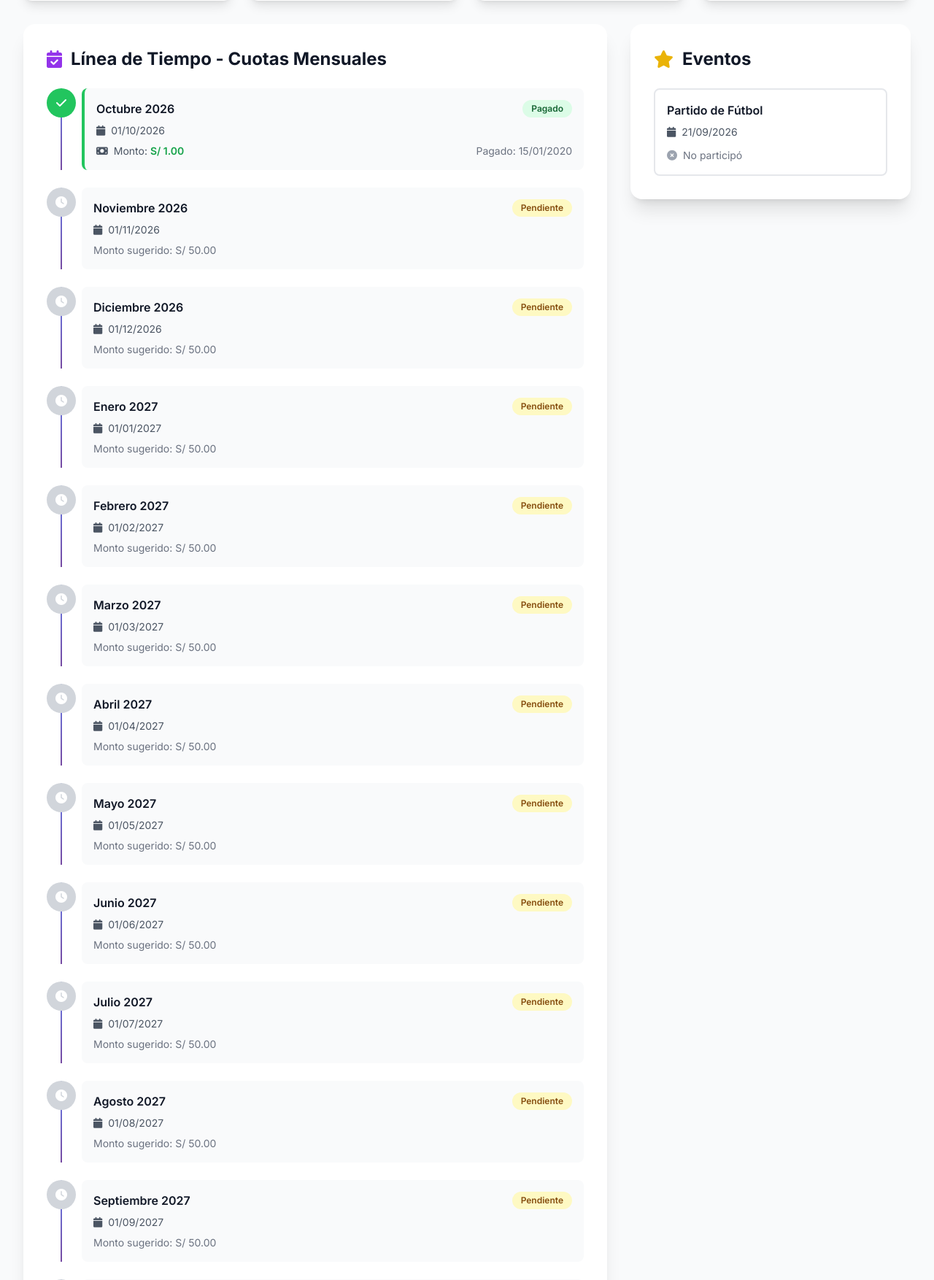
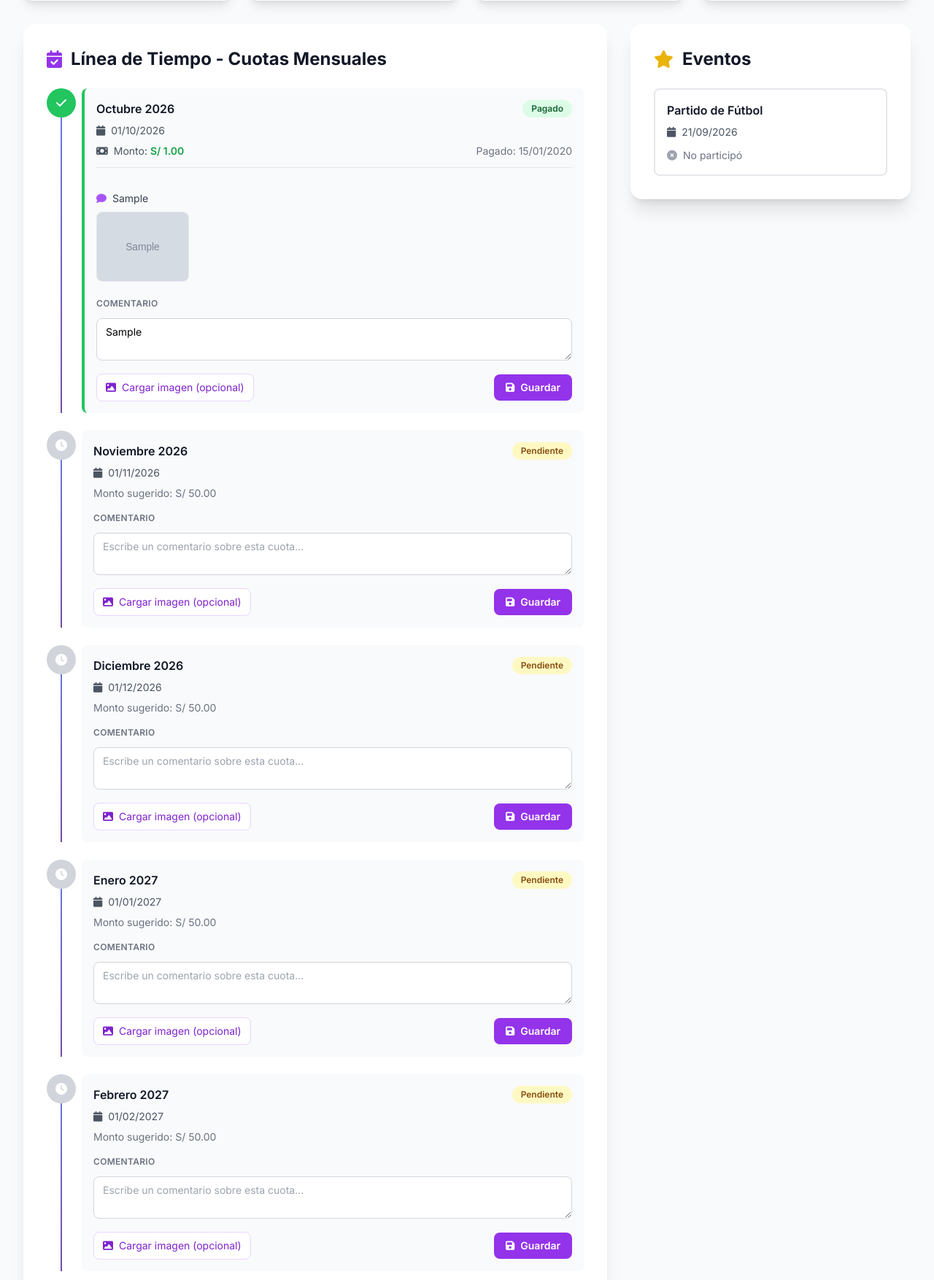
Before and after one commit to ingenioalex/VentaPOS, a Laravel app: page /seccionk/perfil/1 in a window 1280 px wide. Shown: the part 395-2149 px from the top of the page at 73% size. Run offline with Laravel 12, Linux system fonts and the light colour scheme; data comes from the database, SQL or seed files in the repository; tables that the repository leaves empty hold one stand-in row (values such as "Sample post"); grey boxes marked "Sample" are stand-in pictures; some libraries are stand-ins or nearby versions.

Commit message:
Permitir comentario e imagen opcional en cada cuota mensual
En el perfil se puede escribir un comentario debajo de cada cuota y cargar un comprobante. Se guarda en las tablas seccionk existentes, sin migración nueva.

Co-authored-by: Yuri Alexander Vargas Lazo <ingeniovargas@gmail.com>

```diff
--- a/app/Http/Controllers/SeccionK/SeccionKPublicoController.php
+++ b/app/Http/Controllers/SeccionK/SeccionKPublicoController.php
@@ -7,7 +7,8 @@ use App\Models\SeccionKEvento;
 use App\Models\SeccionKParticipacion;
 use App\Models\SeccionKPromocion;
 use Illuminate\Http\Request;
-use Illuminate\Support\Facades\DB;
+use Illuminate\Support\Facades\File;
+use Illuminate\Support\Str;
 
 class SeccionKPublicoController extends Controller
 {
@@ -64,6 +65,8 @@ class SeccionKPublicoController extends Controller
                 'pago' => $part?->pago ?? false,
                 'monto_aportado' => $part?->monto_aportado ?? 0,
                 'fecha_pago' => $part?->fecha_pago,
+                'comentario' => $part?->observaciones,
+                'imagen' => $part?->imagen_sustento,
             ];
         });
 
@@ -117,4 +120,59 @@ class SeccionKPublicoController extends Controller
         return redirect()->route('seccionk.perfil', $promocion->id)
             ->with('success', '¡Registro exitoso! Bienvenido a la Sección K - Promoción 2001.');
     }
+
+    public function guardarComentarioCuota(Request $request, $id, $eventoId)
+    {
+        $promocion = SeccionKPromocion::where('activo', true)->findOrFail($id);
+
+        $evento = SeccionKEvento::cuotasMensuales()
+            ->activos()
+            ->findOrFail($eventoId);
+
+        $request->validate([
+            'comentario' => 'nullable|string|max:1000',
+            'imagen' => 'nullable|image|mimes:jpg,jpeg,png,webp|max:4096',
+        ]);
+
+        if (! $request->filled('comentario') && ! $request->hasFile('imagen')) {
+            return redirect()
+                ->route('seccionk.perfil', $promocion->id)
+                ->withErrors(['comentario_'.$evento->id => 'Escribe un comentario o carga una imagen.'])
+                ->withFragment('cuota-'.$evento->id);
+        }
+
+        $participacion = SeccionKParticipacion::firstOrNew([
+            'promocion_id' => $promocion->id,
+            'evento_id' => $evento->id,
+        ]);
+
+        if ($request->filled('comentario')) {
+            $participacion->observaciones = $request->comentario;
+        }
+
+        if ($request->hasFile('imagen')) {
+            $directorio = public_path('uploads/seccionk');
+            File::ensureDirectoryExists($directorio);
+
+            $archivo = $request->file('imagen');
+            $nombre = $promocion->id.'_'.$evento->id.'_'.Str::random(8).'.'.$archivo->getClientOriginalExtension();
+            $archivo->move($directorio, $nombre);
+
+            if ($participacion->imagen_sustento) {
+                $anterior = public_path('uploads/seccionk/'.$participacion->imagen_sustento);
+                if (File::exists($anterior)) {
+                    File::delete($anterior);
+                }
+            }
+
+            $participacion->imagen_sustento = $nombre;
+        }
+
+        $participacion->save();
+
+        return redirect()
+            ->route('seccionk.perfil', $promocion->id)
+            ->with('success', 'Comentario guardado en la cuota de '.$evento->mes_cuota.'.')
+            ->withFragment('cuota-'.$evento->id);
+    }
 }
--- a/resources/views/seccionk/perfil.blade.php
+++ b/resources/views/seccionk/perfil.blade.php
@@ -109,13 +109,11 @@
 
                 <div class="space-y-6 relative">
                     @foreach($cuotasData as $index => $cuota)
-                        <div class="relative pl-12 timeline-item">
-                            <!-- Icono -->
+                        <div id="cuota-{{ $cuota['evento']->id }}" class="relative pl-12 timeline-item">
                             <div class="absolute left-0 top-0 w-10 h-10 rounded-full flex items-center justify-center {{ $cuota['pago'] ? 'bg-green-500' : 'bg-gray-300' }}">
                                 <i class="fas {{ $cuota['pago'] ? 'fa-check' : 'fa-clock' }} text-white"></i>
                             </div>
 
-                            <!-- Contenido -->
                             <div class="bg-gray-50 rounded-lg p-4 {{ $cuota['pago'] ? 'border-l-4 border-green-500' : '' }}">
                                 <div class="flex justify-between items-start mb-2">
                                     <h3 class="font-semibold text-gray-900">{{ $cuota['evento']->mes_cuota }}</h3>
@@ -149,6 +147,49 @@
                                         Monto sugerido: S/ {{ number_format($cuota['evento']->monto, 2) }}
                                     </p>
                                 @endif
+
+                                @if($cuota['comentario'] || $cuota['imagen'])
+                                    <div class="mt-3 pt-3 border-t border-gray-200">
+                                        @if($cuota['comentario'])
+                                            <p class="text-sm text-gray-700 whitespace-pre-line">
+                                                <i class="fas fa-comment text-purple-500 mr-2"></i>{{ $cuota['comentario'] }}
+                                            </p>
+                                        @endif
+                                        @if($cuota['imagen'])
+                                            <a href="{{ asset('uploads/seccionk/'.$cuota['imagen']) }}" target="_blank" class="inline-block mt-2">
+                                                <img src="{{ asset('uploads/seccionk/'.$cuota['imagen']) }}" alt="Sustento {{ $cuota['evento']->mes_cuota }}" class="h-24 w-auto rounded-lg border border-gray-200 object-cover">
+                                            </a>
+                                        @endif
+                                    </div>
+                                @endif
+
+                                <form action="{{ route('seccionk.perfil.cuota.comentario', [$promocion->id, $cuota['evento']->id]) }}" method="POST" enctype="multipart/form-data" class="mt-4 space-y-3">
+                                    @csrf
+                                    <label class="block text-xs font-semibold text-gray-500 uppercase tracking-wide">Comentario</label>
+                                    <textarea name="comentario" rows="2" maxlength="1000" placeholder="Escribe un comentario sobre esta cuota..." class="w-full rounded-lg border border-gray-300 px-3 py-2 text-sm focus:outline-none focus:ring-2 focus:ring-purple-500">{{ old('comentario', $cuota['comentario']) }}</textarea>
+                                    @error('comentario_'.$cuota['evento']->id)
+                                        <p class="text-xs text-red-600">{{ $message }}</p>
+                                    @enderror
+                                    @error('comentario')
+                                        <p class="text-xs text-red-600">{{ $message }}</p>
+                                    @enderror
+                                    @error('imagen')
+                                        <p class="text-xs text-red-600">{{ $message }}</p>
+                                    @enderror
+
+                                    <div class="flex flex-col sm:flex-row sm:items-center sm:justify-between gap-3">
+                                        <label class="inline-flex items-center text-sm text-purple-700 cursor-pointer">
+                                            <input type="file" name="imagen" accept="image/jpeg,image/png,image/webp" class="sr-only" onchange="this.nextElementSibling.querySelector('.nombre-archivo').textContent = this.files[0] ? this.files[0].name : 'Cargar imagen (opcional)'">
+                                            <span class="inline-flex items-center px-3 py-2 rounded-lg bg-white border border-purple-200 hover:bg-purple-50">
+                                                <i class="fas fa-image mr-2"></i>
+                                                <span class="nombre-archivo">Cargar imagen (opcional)</span>
+                                            </span>
+                                        </label>
+                                        <button type="submit" class="inline-flex items-center justify-center px-4 py-2 rounded-lg bg-purple-600 text-white text-sm font-semibold hover:bg-purple-700">
+                                            <i class="fas fa-save mr-2"></i>Guardar
+                                        </button>
+                                    </div>
+                                </form>
                             </div>
                         </div>
                     @endforeach
--- a/routes/seccionk.php
+++ b/routes/seccionk.php
@@ -21,6 +21,8 @@ use Illuminate\Support\Facades\Route;
 Route::get('/', [SeccionKPublicoController::class, 'index'])->name('index');
 Route::post('/buscar', [SeccionKPublicoController::class, 'buscar'])->name('buscar');
 Route::get('/perfil/{id}', [SeccionKPublicoController::class, 'perfil'])->name('perfil');
+Route::post('/perfil/{id}/cuota/{evento}/comentario', [SeccionKPublicoController::class, 'guardarComentarioCuota'])
+    ->name('perfil.cuota.comentario');
 Route::get('/registro', [SeccionKPublicoController::class, 'registroForm'])->name('registro');
 Route::post('/registro', [SeccionKPublicoController::class, 'registro'])->name('registro.store');
 
```
Also changed, not shown: 1 other file.
